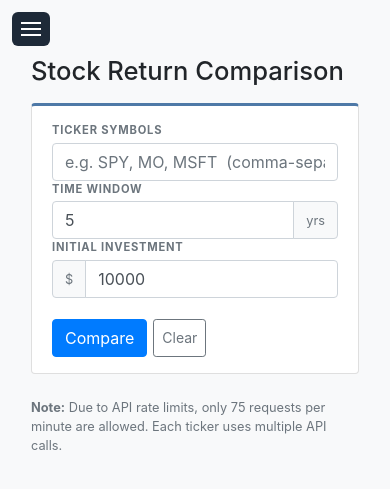
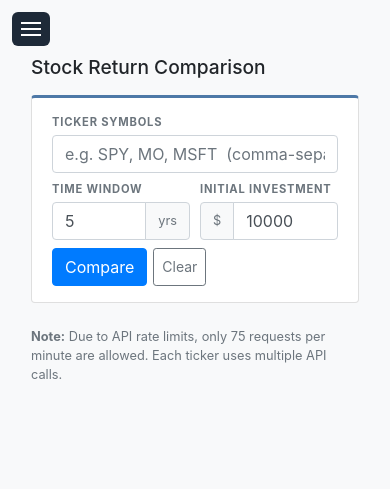
Before and after one commit to tangj310/Inv_equity, a FastAPI app: page /stock-return-comparison in a window 390 px wide. Shown: the top 489 px of the page. Run offline with FastAPI, Linux system fonts and the light colour scheme; some libraries are stand-ins or nearby versions.

Commit message:
Mobile: responsive chart height, scrollable tables, stacked form inputs
- Chart shrinks to 300px on mobile (vs 500px desktop)
- Tables get -webkit-overflow-scrolling: touch for smooth iOS scroll
- Form number inputs use col-6 on mobile (side-by-side) instead of stacking
- Ticker/button rows use col-12 on mobile for full width

Co-Authored-By: Claude Sonnet 4.6 <noreply@anthropic.com>

```diff
--- a/01_stock_search/templates/stock_comparison.html
+++ b/01_stock_search/templates/stock_comparison.html
@@ -102,11 +102,15 @@
             border-radius: 6px; padding: 6px 9px; cursor: pointer;
         }
         #hamburger span { display: block; width: 20px; height: 2px; background: #fff; margin: 4px 0; }
+        #returnChart { width: 100%; height: 500px; }
         @media (max-width: 767px) {
             #sidebar { transform: translateX(-220px); }
             #sidebar.open { transform: translateX(0); }
             #main-content { margin-left: 0 !important; padding: 1rem; padding-top: 3.5rem; }
             #hamburger { display: block; }
+            #returnChart { height: 300px; }
+            .table-responsive { -webkit-overflow-scrolling: touch; }
+            h1 { font-size: 1.2rem; }
         }
     </style>
 </head>
@@ -158,27 +162,27 @@
     <div class="card param-card mb-4">
         <div class="card-body py-3">
             <div class="form-row align-items-end">
-                <div class="col-md-5">
+                <div class="col-12 col-md-5 mb-2 mb-md-0">
                     <label class="param-label" for="tickerInput">Ticker Symbols</label>
                     <input type="text" class="form-control" id="tickerInput"
                            placeholder="e.g. SPY, MO, MSFT  (comma-separated)">
                 </div>
-                <div class="col-md-2">
+                <div class="col-6 col-md-2 mb-2 mb-md-0">
                     <label class="param-label" for="yearsInput">Time Window</label>
                     <div class="input-group">
                         <input type="number" class="form-control" id="yearsInput" value="5" min="1" max="25" step="1">
                         <div class="input-group-append"><span class="input-group-text">yrs</span></div>
                     </div>
                 </div>
-                <div class="col-md-2">
+                <div class="col-6 col-md-2 mb-2 mb-md-0">
                     <label class="param-label" for="initialInvestment">Initial Investment</label>
                     <div class="input-group">
                         <div class="input-group-prepend"><span class="input-group-text">$</span></div>
                         <input type="number" class="form-control" id="initialInvestment" value="10000" min="1" step="1000">
                     </div>
                 </div>
-                <div class="col-md-3">
-                    <label class="param-label">&nbsp;</label>
+                <div class="col-12 col-md-3">
+                    <label class="param-label d-none d-md-block">&nbsp;</label>
                     <div class="d-flex" style="gap:6px;">
                         <button class="btn btn-primary flex-grow-1" onclick="runComparison()">Compare</button>
                         <button class="btn btn-outline-secondary btn-sm" onclick="clearAll()">Clear</button>
@@ -211,13 +215,13 @@
     <!-- Chart -->
     <div id="chartSection" class="d-none">
         <div class="card p-3 mb-4">
-            <div id="returnChart" style="width:100%; height:500px;"></div>
+            <div id="returnChart"></div>
         </div>
 
         <!-- Return table -->
         <div class="card p-3">
             <h6 class="mb-3">Return Summary <span id="tablePeriodLabel" class="text-muted small"></span></h6>
-            <div style="overflow-x:auto;">
+            <div class="table-responsive">
                 <table class="table table-bordered table-sm table-hover bg-white mb-0">
                     <thead class="thead-dark" id="tableHead"></thead>
                     <tbody id="tableBody"></tbody>
```
Also changed, not shown: 01_stock_search/templates/index.html (+7 -5 lines), 01_stock_search/templates/single_stock.html (+7 -5 lines).
